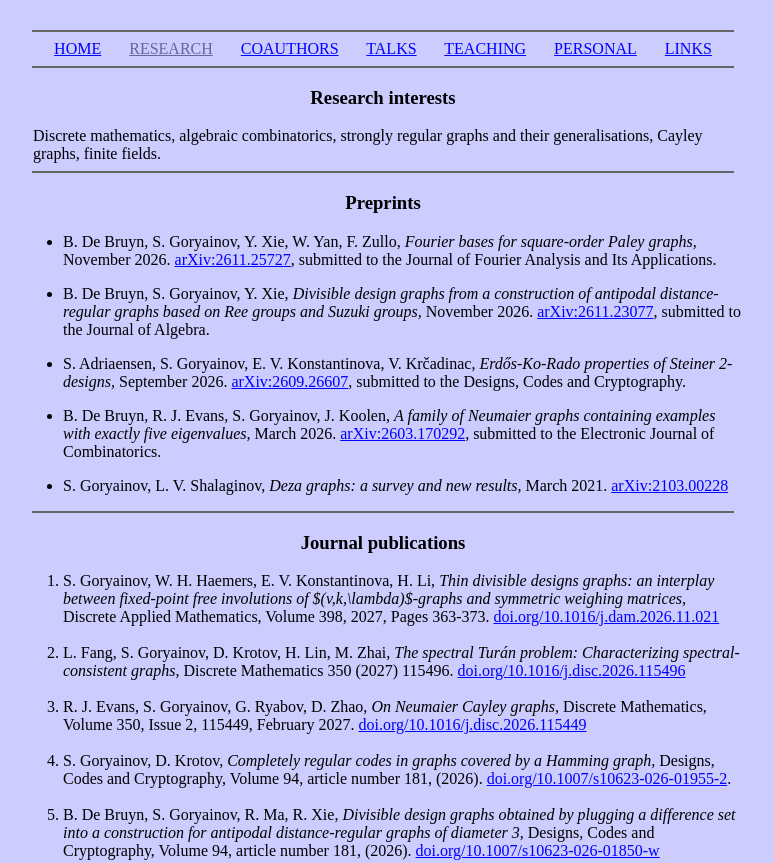
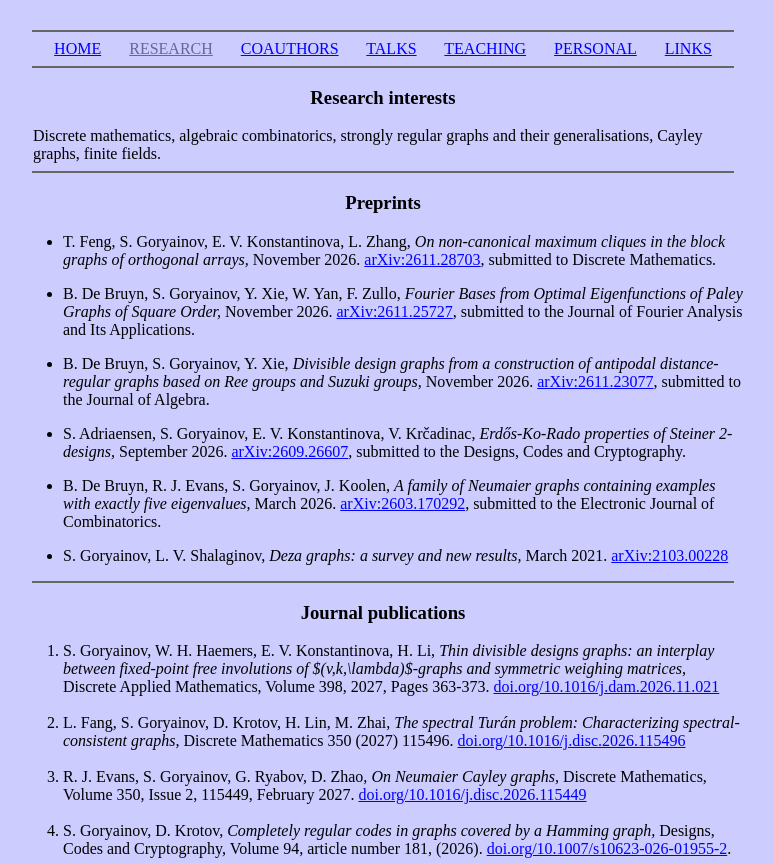
Before and after one commit to sgoryainov/sgoryainov.github.io, a plain HTML site: page research.html in a window 1280 px wide. Shown: the top 863 px of the page, without its empty margins (257-1031 px from the left). Drawn offline with Linux system fonts and the light colour scheme.

Commit message:
Add files via upload

```diff
--- a/research.html
+++ b/research.html
@@ -40,8 +40,15 @@ strongly regular graphs and their generalisations, Cayley graphs, finite fields.
 -->
 <h3>Preprints</h3>
 	<ul align="left">
+   <li>T. Feng, S. Goryainov, E. V. Konstantinova, L. Zhang,
+   <i>On non-canonical maximum cliques in the block graphs of orthogonal arrays,</i>
+   November 2026.
+   <a href="https://arxiv.org/abs/2611.28703" style="color: #0000FF">arXiv:2611.28703</a>, submitted to Discrete Mathematics.
+   </li>
+   </ul>
+	<ul align="left">
    <li>B. De Bruyn, S. Goryainov, Y. Xie, W. Yan, F. Zullo,
-   <i>Fourier bases for square-order Paley graphs,</i>
+   <i>Fourier Bases from Optimal Eigenfunctions of Paley Graphs of Square Order,</i>
    November 2026.
    <a href="https://arxiv.org/abs/2611.25727" style="color: #0000FF">arXiv:2611.25727</a>, submitted to the Journal of Fourier Analysis and Its Applications.
    </li>
```
Also changed, not shown: coauthors.html (+2 -1 lines).
